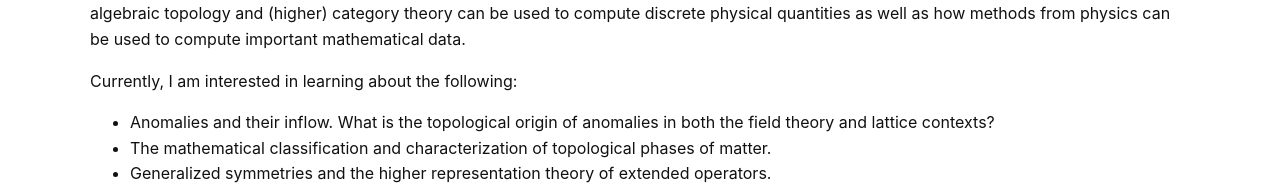
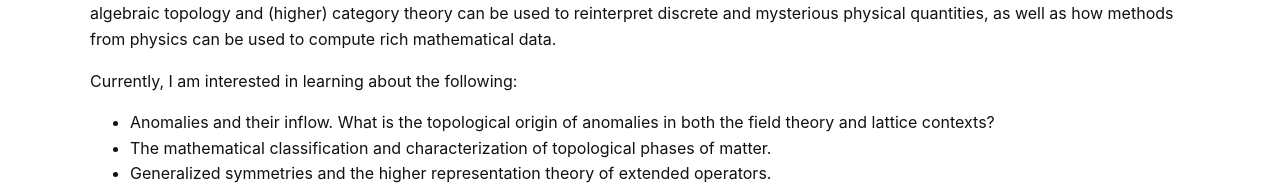
Before and after one commit to noahringrose/noahringrose.github.io, a Jekyll site: the page built from index.md, in a window 1280 px wide. Shown: the part 422-612 px from the top of the page. Built offline with Jekyll 4.4.1, drawn with Linux system fonts in a browser that asks for light colours; some of the changed text lies outside the part shown.

Commit message:
Update index.md

```diff
--- a/index.md
+++ b/index.md
@@ -6,7 +6,7 @@ title: Home
 
 <img src="/assets/IMG_1283.png" alt="Profile picture" style="width:250px; border-radius: 50%; display:block; margin:auto;">
 
-Hi! I'm a first-year physics PhD student at NYU advised by Yifan Wang and Aditi Mitra. I am interested in understanding how methods from algebraic topology and (higher) category theory can be used to compute discrete physical quantities as well as how methods from physics can be used to compute important mathematical data.
+Hi! I'm a first-year physics PhD student at NYU advised by Yifan Wang and Aditi Mitra. I am interested in understanding how methods from algebraic topology and (higher) category theory can be used to reinterpret discrete and mysterious physical quantities, as well as how methods from physics can be used to compute rich mathematical data.
 
 Currently, I am interested in learning about the following:
 
```
